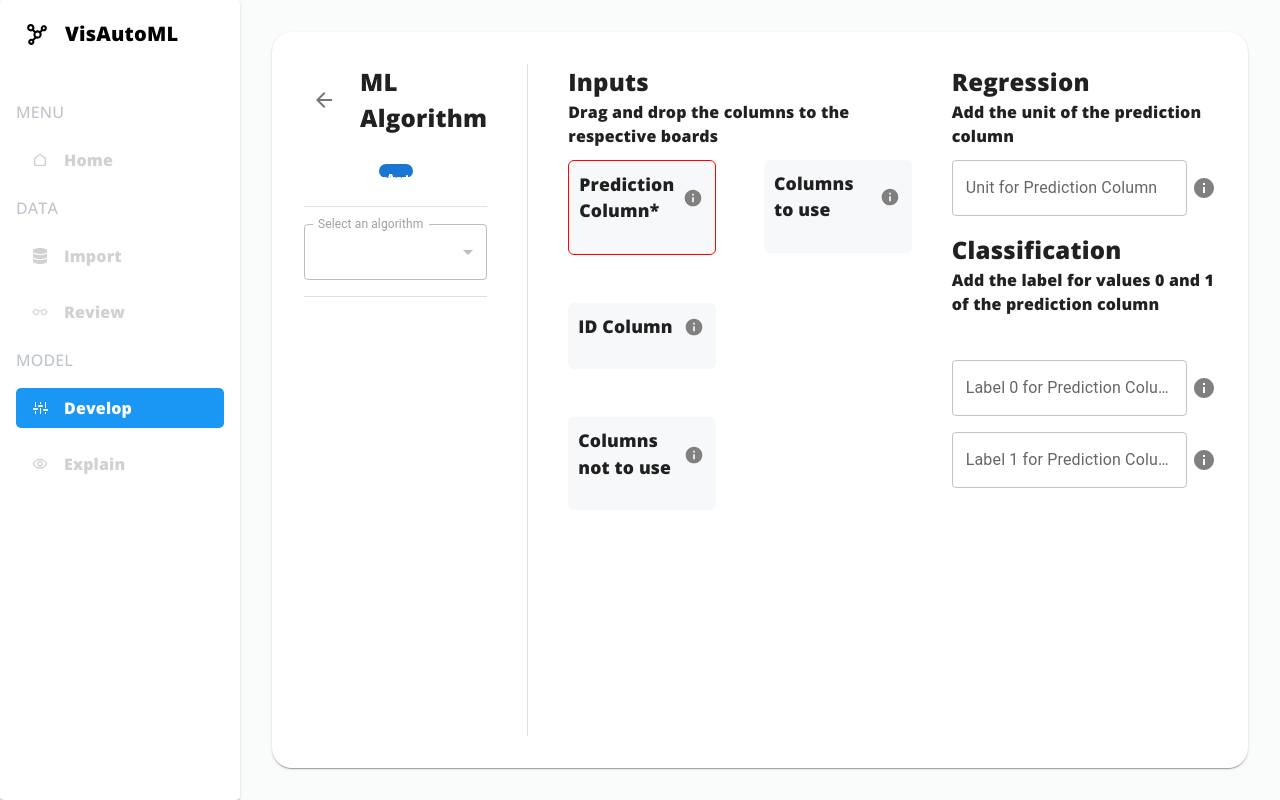
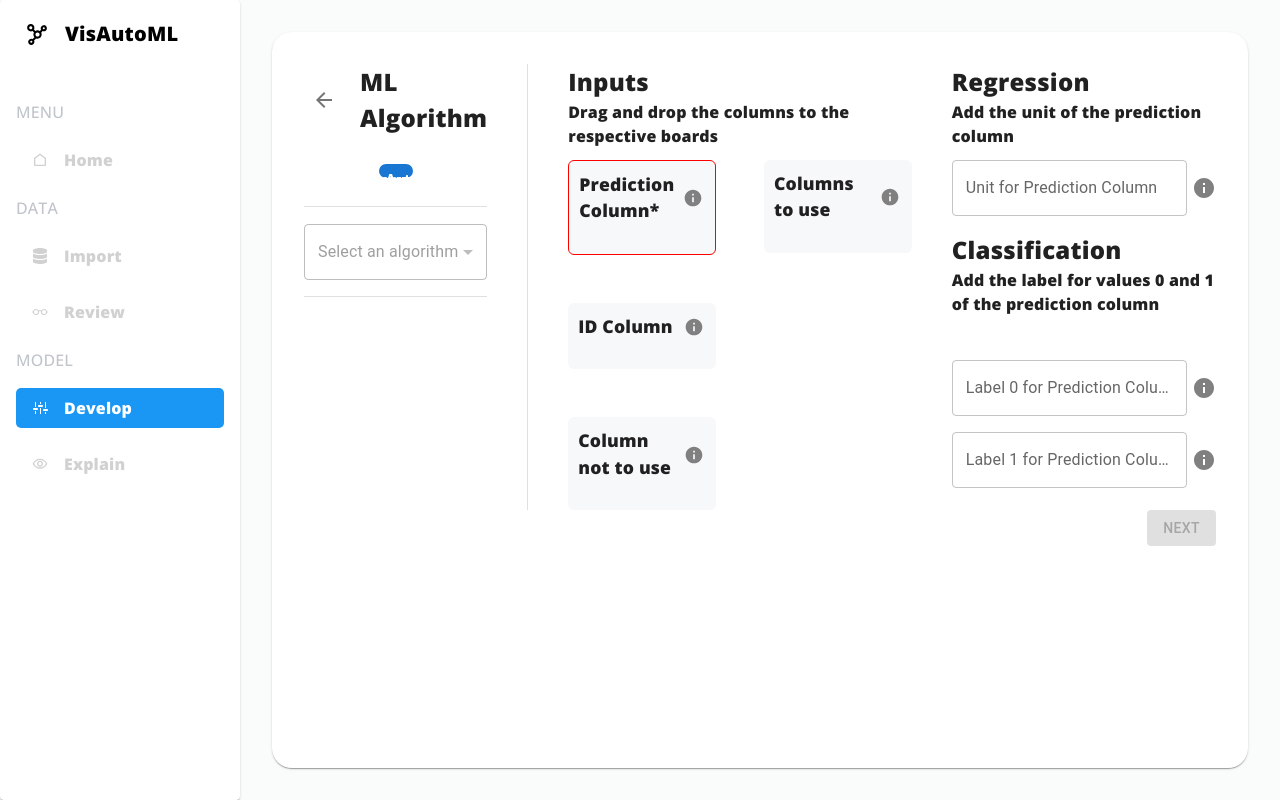
Before and after one commit to tahaboud/VisAutoML, a React (Create React App) app: page /select in a window 1280 px wide. Built offline with nearby package versions, Linux system fonts and the light colour scheme.

Commit message:
select submit data

```diff
--- a/src/actions/modelAction.js
+++ b/src/actions/modelAction.js
@@ -82,3 +82,49 @@ export const saveDescription = (description) => (dispatch, getState) => {
       console.log(err.response.data);
     });
 };
+
+export const submitModel =
+  ({ elements, auto, algo, unit, label0, label1 }) =>
+  (dispatch, getState) => {
+    const model = getState().model.model.id;
+    const id_column = elements["ID Column"][0]
+      ? elements["ID Column"][0].content
+      : "";
+    const prediction_column = elements["Prediction Column"][0]
+      ? elements["Prediction Column"][0].content
+      : "";
+    const not_to_use_columns = elements["Columns not to use"].map(
+      (e) => e.content
+    );
+    const projectTitle = getState().model.name;
+    const auto1 = auto ? 1 : 0;
+    const description = getState().model.description.id;
+    let data = "";
+    if (getState().model.type === "Regression") {
+      data = JSON.stringify({
+        model,
+        id_column,
+        prediction_column,
+        not_to_use_columns,
+        projectTitle,
+        algo,
+        auto: auto1,
+        unit,
+        description,
+      });
+    } else {
+      data = JSON.stringify({
+        model,
+        id_column,
+        prediction_column,
+        not_to_use_columns,
+        projectTitle,
+        algo,
+        auto,
+        label0,
+        label1,
+        description,
+      });
+    }
+    console.log(data);
+  };
--- a/src/components/select/Body.js
+++ b/src/components/select/Body.js
@@ -1,4 +1,5 @@
 import {
+  Button,
   Card,
   Divider,
   IconButton,
@@ -15,6 +16,8 @@ import { useSelector } from "react-redux";
 import Lists from "./Lists";
 import InfoIcon from "@mui/icons-material/Info";
 import { makeStyles } from "@mui/styles";
+import { submitModel } from "../../actions/modelAction";
+import { useDispatch } from "react-redux";
 
 const useStyles = makeStyles({
   root: {
@@ -63,28 +66,128 @@ const useStyles = makeStyles({
   },
 });
 
+const classificationAlgos = [
+  {
+    name: "Logistic Regression",
+    value: "LogisticRegression",
+    tooltip:
+      "Logistic regression is easier to implement, interpret, and very efficient to train. If the number of rows is lesser than the number of columns, Logistic Regression should not be used, otherwise, it may lead to overfitting.",
+  },
+  {
+    name: "Random Forest Classifier",
+    value: "RandomForestClassifier",
+    tooltip:
+      "A random forest produces good predictions that can be understood easily. It can handle large datasets efficiently. The random forest algorithm provides a higher level of accuracy in predicting outcomes over the decision tree algorithm.",
+  },
+  {
+    name: "Gradient Boosting Classifier",
+    value: "GradientBoostingClassifier",
+    tooltip:
+      "Gradient boosting trees can be more accurate, faster training speed, and higher efficiency than random forests.",
+  },
+  {
+    name: "Decision Tree Classifier",
+    value: "DecisionTreeClassifier",
+    tooltip:
+      "Decision trees require less effort for data preparation and are simple hence they require less effort for interpreting the algorithm.",
+  },
+  {
+    name: "LGBM Classifier",
+    value: "LGBMClassifier",
+    tooltip:
+      "LGBMClassifier has faster training speed, higher efficiency, lower memory usage, better accuracy than other boosting algorithms.",
+  },
+  {
+    name: "XGB Classifier",
+    value: "XGBClassifier",
+    tooltip:
+      "XGBClassifier is highly flexible, faster than Gradient boosting and effective with large data sets.",
+  },
+];
+
+const regressionAlgos = [
+  {
+    name: "Random Forest Regressor",
+    value: "RandomForestRegressor",
+    tooltip:
+      "A random forest produces good predictions that can be understood easily. It can handle large datasets efficiently. The random forest algorithm provides a higher level of accuracy in predicting outcomes over the decision tree algorithm.",
+  },
+  {
+    name: "Gradient Boosting Regressor",
+    value: "GradientBoostingRegressor",
+    tooltip:
+      "Gradient boosting trees can be more accurate, faster training speed, and higher efficiency than random forests.",
+  },
+  {
+    name: "Bagging Regressor",
+    value: "BaggingRegressor",
+    tooltip:
+      "Bagging Regressors significantly raises the stability of models in improving accuracy and reducing variance, which eliminates the challenge of overfitting.",
+  },
+  {
+    name: "Extra Trees Regressor",
+    value: "ExtraTreesRegressor",
+    tooltip:
+      "The main advantage of Extra Trees is the reduction in bias and faster training speed.",
+  },
+];
+
 const Body = ({ open, setOpen }) => {
   const classes = useStyles();
+  const dispatch = useDispatch();
   const { response, model } = useSelector((state) => state.model);
   const [columns, setColumns] = useState([]);
   const [isAuto, setIsAuto] = useState(true);
-  const [algoValue, setAlgoValue] = useState("algo1");
+  const [algoValue, setAlgoValue] = useState("");
   const [elements, setElements] = useState({
     "Prediction Column": [],
     "ID Column": [],
     "Columns not to use": [],
     "Columns to use": [],
   });
+  const [unit, setUnit] = useState("");
+  const [label0, setLabel0] = useState("");
+  const [label1, setLabel1] = useState("");
+  const [disabled, setDisabled] = useState(true);
+  useEffect(() => {
+    if (elements["Prediction Column"].length === 1 && isAuto) {
+      setDisabled(false);
+    } else if (elements["Prediction Column"].length === 1 && !isAuto) {
+      if (algoValue !== "") {
+        setDisabled(false);
+      } else {
+        setDisabled(true);
+      }
+    } else if (
+      elements["Prediction Column"].length === 0 ||
+      (!isAuto && algoValue === "")
+    ) {
+      setDisabled(true);
+    }
+  }, [algoValue, elements, isAuto]);
   useEffect(() => {
     if (response && response.columns) {
       setColumns(response.columns);
     }
   }, [response]);
   const handleChecked = (e) => {
+    setAlgoValue("");
     setIsAuto(e.target.checked);
   };
   const handleAlgoChange = (e) => {
     setAlgoValue(e.target.value);
+  };
+  const onClick = (e) => {
+    dispatch(
+      submitModel({
+        elements,
+        auto: isAuto,
+        algo: algoValue,
+        unit,
+        label0,
+        label1,
+      })
+    );
   };
   return (
     <Card
@@ -93,10 +196,11 @@ const Body = ({ open, setOpen }) => {
         padding: "2em",
         borderRadius: "20px",
         display: "flex",
+        flexDirection: "column",
         flex: 1,
-        gap: "2.5em",
       }}
     >
+      <Box sx={{ display: "flex", gap: "2.5em" }}>
         <Box sx={{ flex: 0.6 }}>
           <Box sx={{ height: "10em" }}>
             <Box sx={{ display: "flex", gap: "1em" }}>
@@ -144,15 +248,21 @@ const Body = ({ open, setOpen }) => {
             onChange={handleAlgoChange}
             disabled={isAuto}
           >
-          <Tooltip title="some text" placement="right">
-            <MenuItem value="algo1">Algo 1</MenuItem>
+            {model && model.model_type === "RG"
+              ? regressionAlgos.map((algo) => (
+                  <MenuItem key={algo.value} value={algo.value}>
+                    <Tooltip title={algo.tooltip} placement="right">
+                      <Typography>{algo.name}</Typography>
                     </Tooltip>
-          <Tooltip title="some text" placement="right">
-            <MenuItem value="algo1">Algo 2</MenuItem>
+                  </MenuItem>
+                ))
+              : classificationAlgos.map((algo) => (
+                  <MenuItem key={algo.value} value={algo.value}>
+                    <Tooltip title={algo.tooltip} placement="right">
+                      <Typography>{algo.name}</Typography>
                     </Tooltip>
-          <Tooltip title="some text" placement="right">
-            <MenuItem value="algo1">Algo 3</MenuItem>
-          </Tooltip>
+                  </MenuItem>
+                ))}
           </TextField>
           <Divider sx={{ margin: "1em 0" }} />
         </Box>
@@ -218,8 +328,16 @@ const Body = ({ open, setOpen }) => {
               variant="outlined"
               label="Unit for Prediction Column"
               disabled={model && model.model_type === "CL"}
+              value={unit}
+              onChange={(e) => setUnit(e.target.value)}
             />
+            <Tooltip
+              title={
+                "Unit used by prediction column. For Example: $, Years, cm, %"
+              }
+            >
               <InfoIcon sx={{ color: "grey" }} />
+            </Tooltip>
           </Box>
           <Box sx={{ height: "7em" }}>
             <Typography
@@ -251,11 +369,19 @@ const Body = ({ open, setOpen }) => {
           >
             <TextField
               fullWidth
+              value={label0}
+              onChange={(e) => setLabel0(e.target.value)}
               variant="outlined"
               label="Label 0 for Prediction Column"
               disabled={model && model.model_type === "RG"}
             />
+            <Tooltip
+              title={
+                "The value 0 represents in the prediction column. For example: Absent, Healthy, Did Not Resign, etc."
+              }
+            >
               <InfoIcon sx={{ color: "grey" }} />
+            </Tooltip>
           </Box>
           <Box
             sx={{
@@ -267,12 +393,22 @@ const Body = ({ open, setOpen }) => {
           >
             <TextField
               fullWidth
+              value={label1}
+              onChange={(e) => setLabel1(e.target.value)}
               variant="outlined"
               label="Label 1 for Prediction Column"
               disabled={model && model.model_type === "RG"}
             />
+            <Tooltip title="The value 1 represents in the prediction column. For example: Present, Sick, Resigned, etc.">
               <InfoIcon sx={{ color: "grey" }} />
+            </Tooltip>
           </Box>
+        </Box>
+      </Box>
+      <Box sx={{ display: "flex", justifyContent: "flex-end" }}>
+        <Button variant="contained" disabled={disabled} onClick={onClick}>
+          Next
+        </Button>
       </Box>
     </Card>
   );
--- a/src/components/select/Lists.js
+++ b/src/components/select/Lists.js
@@ -74,7 +74,7 @@ const Lists = ({ columns, elements, setElements }) => {
               elements={elements["Prediction Column"]}
               key={"Prediction Column"}
               prefix={"Prediction Column*"}
-              tooltip="Compulsory"
+              tooltip="Column must be dependent value/ effect variable. For example: Test Score, Survival, Flight Price, etc."
               id={"Prediction Column"}
             />
             <DraggableElement
@@ -82,14 +82,14 @@ const Lists = ({ columns, elements, setElements }) => {
               key={"ID Column"}
               id={"ID Column"}
               prefix={"ID Column"}
-              tooltip="Must be unique (Optional)"
+              tooltip="Column must be unique. For example: Date, ID, Name, etc."
             />
             <DraggableElement
               elements={elements["Columns not to use"]}
               key={"Columns not to use"}
               id={"Columns not to use"}
-              prefix={"Columns not to use "}
-              tooltip="Optional"
+              prefix={"Column not to use"}
+              tooltip="Column to not include in the prediction"
             />
           </Box>
           <Box sx={{ width: "50%" }}>
@@ -98,7 +98,7 @@ const Lists = ({ columns, elements, setElements }) => {
               key={"Columns to use"}
               id={"Columns to use"}
               prefix={"Columns to use"}
-              tooltip=""
+              tooltip="Column to include in the prediction"
             />
           </Box>
         </Box>
```
Lines whose indentation alone changed are shown as unchanged.
